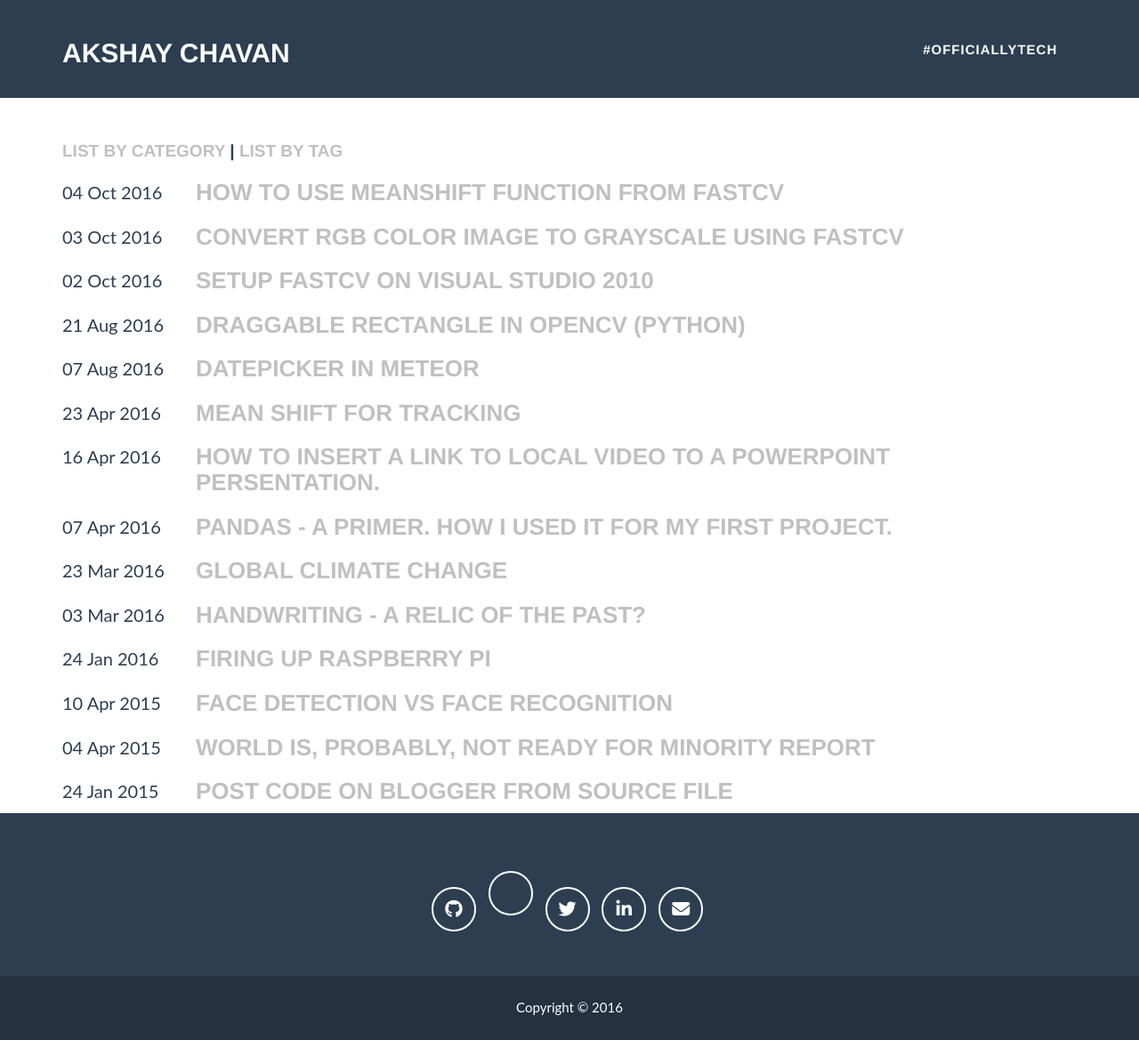
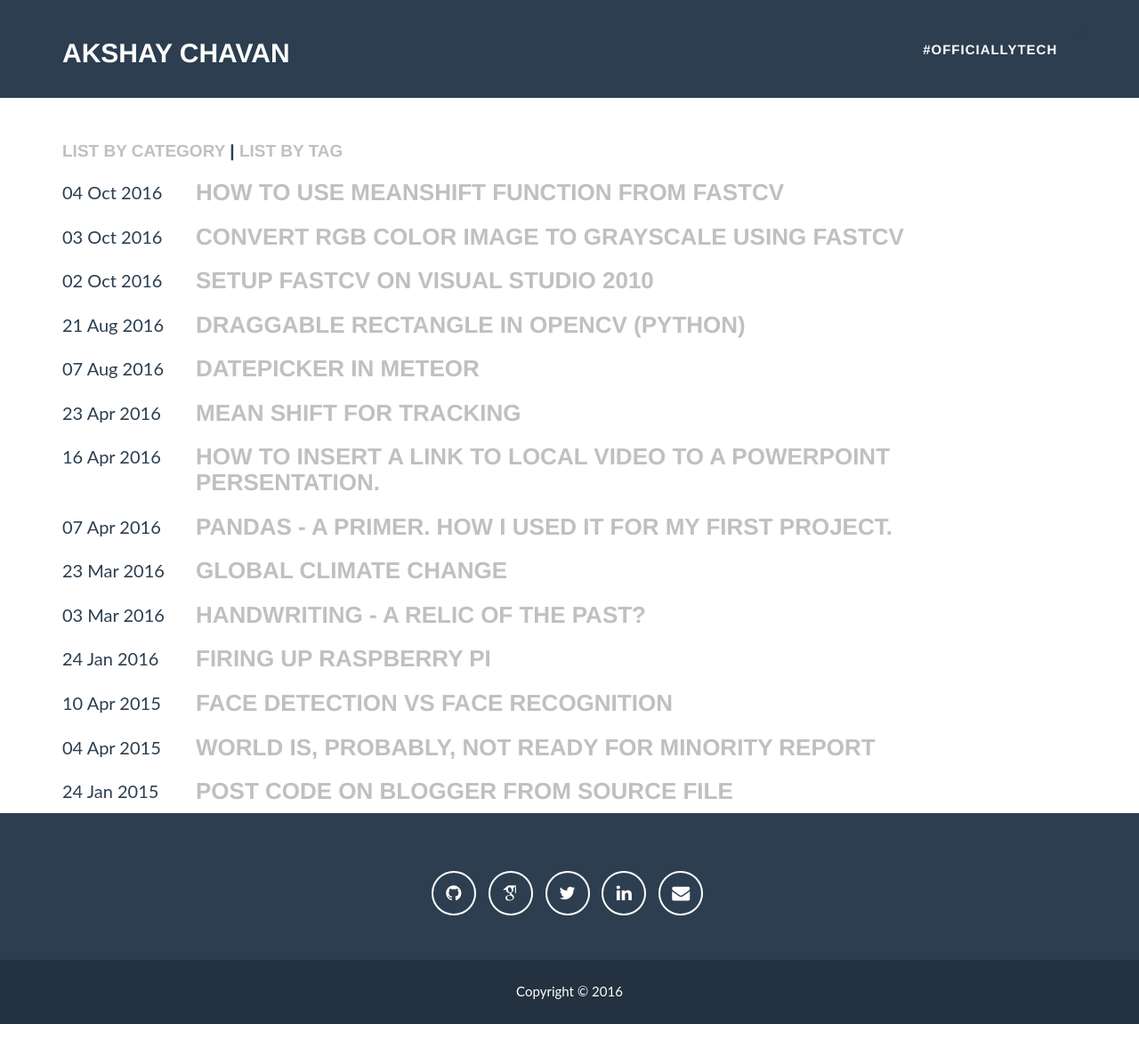
Before and after one commit to arccoder/arccoder.github.io, a Jekyll site: the page built from blog/index.html, in a window 1280 px wide and 1169 px high. Shown: the whole window at 89% size. Built offline with Jekyll 4.4.1, drawn with Linux system fonts in a browser that asks for light colours; nearby versions of some CDN libraries; some web fonts are replaced; library files that are not in the unit come from our copies.

Commit message:
Update default.html

```diff
--- a/_layouts/default.html
+++ b/_layouts/default.html
@@ -17,8 +17,8 @@
         <link href="/css/freelancer.css" rel="stylesheet">
 
         <!-- Custom Fonts -->
-        <link href="academicons-1.7.0/css/academicons.css" rel="stylesheet" type="text/css">
-        <link href="font-awesome/css/font-awesome.min.css" rel="stylesheet" type="text/css">
+        <link href="/academicons-1.7.0/css/academicons.css" rel="stylesheet" type="text/css">
+        <link href="/font-awesome/css/font-awesome.min.css" rel="stylesheet" type="text/css">
         <!--
         <link href="http://fonts.googleapis.com/css?family=Montserrat:400,700" rel="stylesheet" type="text/css">
         <link href="http://fonts.googleapis.com/css?family=Lato:400,700,400italic,700italic" rel="stylesheet" type="text/css">
```
